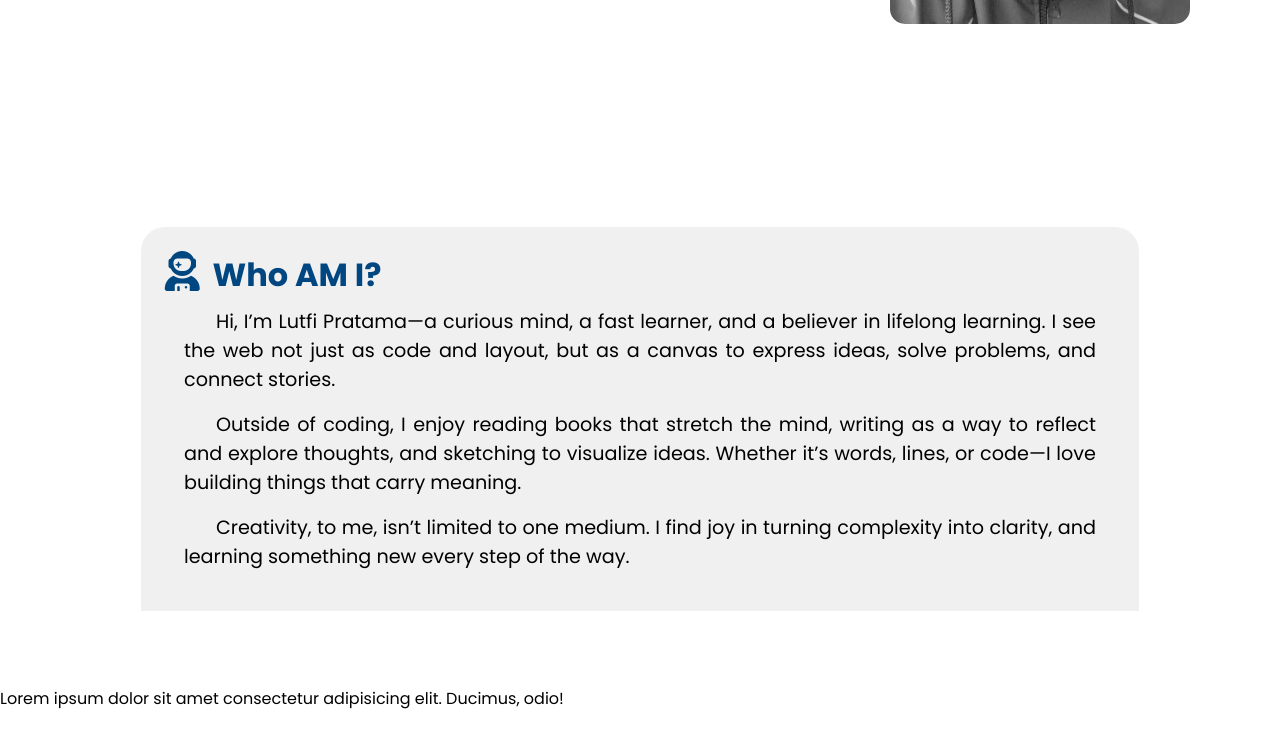
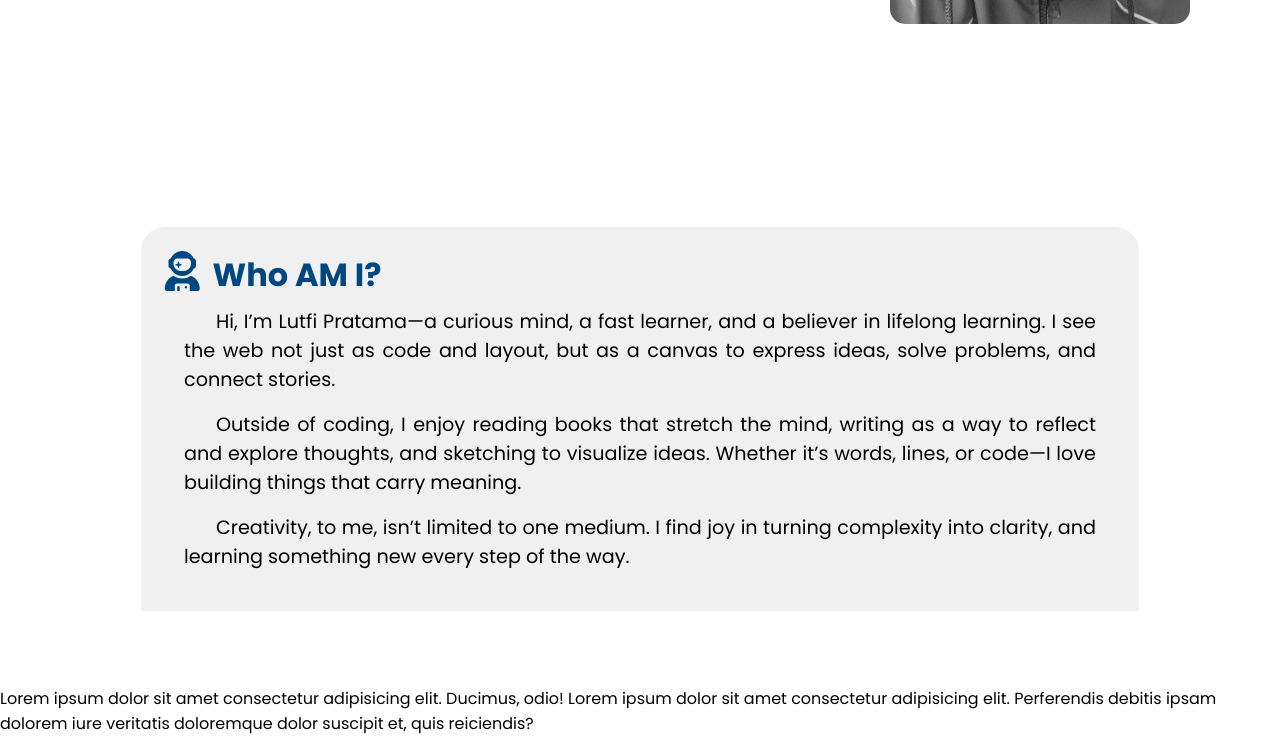
Before and after one commit to LutfiPratama16/Portfolio, a plain HTML site: page index.html in a window 1280 px wide. Shown: the part 598-1334 px from the top of the page. Before the commit the page ends 1309 px from the top, so only its background shows below. Drawn offline with Linux system fonts and the light colour scheme.

Commit message:
Tes tambah Lorem di footer

```diff
--- a/index.html
+++ b/index.html
@@ -84,7 +84,7 @@
          <section class="footerSec">
             <div class="footS">
             <br><br><br>
-                <p>Lorem ipsum dolor sit amet consectetur adipisicing elit. Ducimus, odio!</p>
+                <p>Lorem ipsum dolor sit amet consectetur adipisicing elit. Ducimus, odio! Lorem ipsum dolor sit amet consectetur adipisicing elit. Perferendis debitis ipsam dolorem iure veritatis doloremque dolor suscipit et, quis reiciendis?</p>
             </div>
          </section>
         <!-- Footer Section Start -->
```
